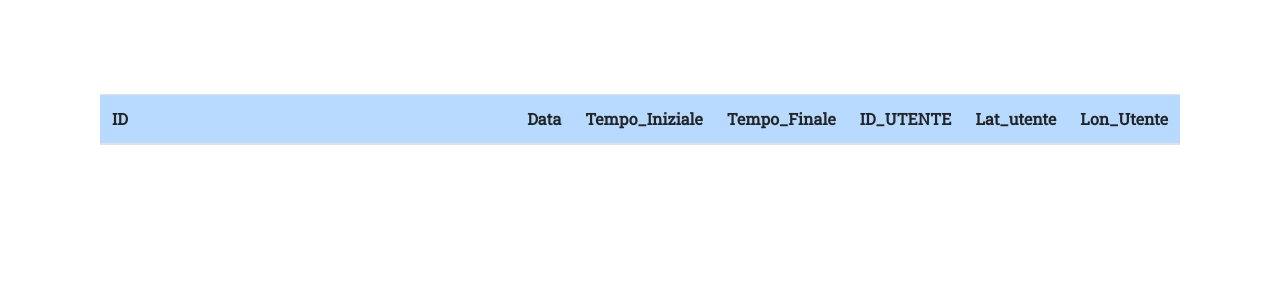
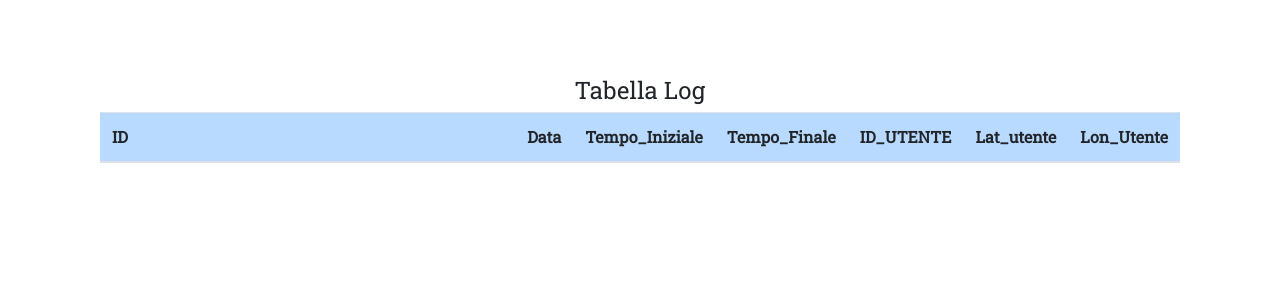
Before and after one commit to Luca-Zanella/Inf-Progetto-Finale, a Flask app: page /graph_log_amministrator in a window 1280 px wide. Shown: the part 56-356 px from the top of the page. Run offline with Flask 2, Linux system fonts and the light colour scheme; data that the repository does not hold is empty; some libraries are stand-ins or nearby versions.

Commit message:
fix table float + rename title

```diff
--- a/templates/amministrator/log.html
+++ b/templates/amministrator/log.html
@@ -22,12 +22,23 @@
     <link rel="shortcut icon" href="{{ url_for('static', filename='favicon.ico') }}" />
     <link rel="stylesheet" href="{{ url_for('static', filename='style.css') }}">
 
-    <title>tabella accounts</title>
+    <title>Tabella Log</title>
 
     <style>
         html,
         body {
             height: 100%;
+        }
+
+        .tableFixHead {
+            overflow: auto;
+            height: 100px;
+        }
+
+        .tableFixHead thead th {
+            position: sticky;
+            top: 0;
+            z-index: 1;
         }
     </style>
 
@@ -60,9 +71,10 @@
     <div class="container h-100 d-flex justify-content-center">
         <div class="col-sm-12 mx-auto my-auto ">
             <div class="my-5 ">
+                <h4 class="text-center" style="font-family: 'Roboto Slab', serif;">Tabella Log</h4>
                 <div class="table-responsive shadow-lg" style="height: 500px;">
-                    <table class="table table-fixed table-striped" style="font-family: 'Roboto Slab', serif;">
-                        <thead>
+                    <table class="table table-fixed table-striped tableFixHead" style="font-family: 'Roboto Slab', serif;">
+                        <thead >
                             <tr class="table-primary">
                                 <th scope="col" class="col">ID</th>
                                 <th scope="col" class="col">Data</th>
```
Also changed, not shown: templates/amministrator/accounts.html (+17 -1 lines), templates/amministrator/select.html (+14 -2 lines).
